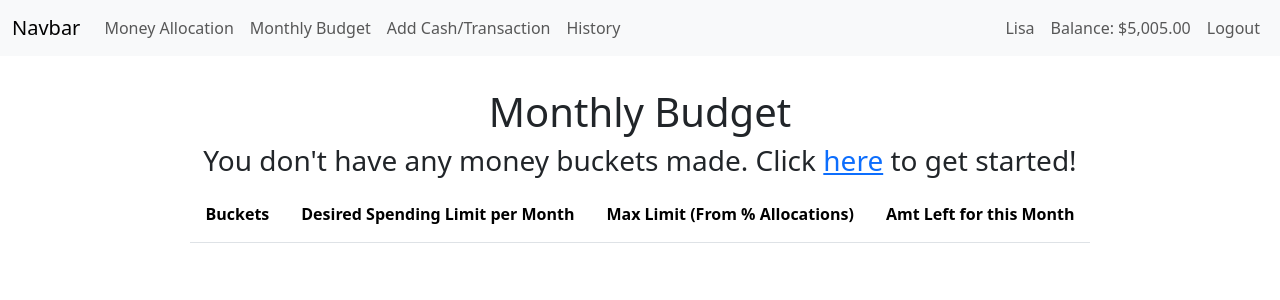
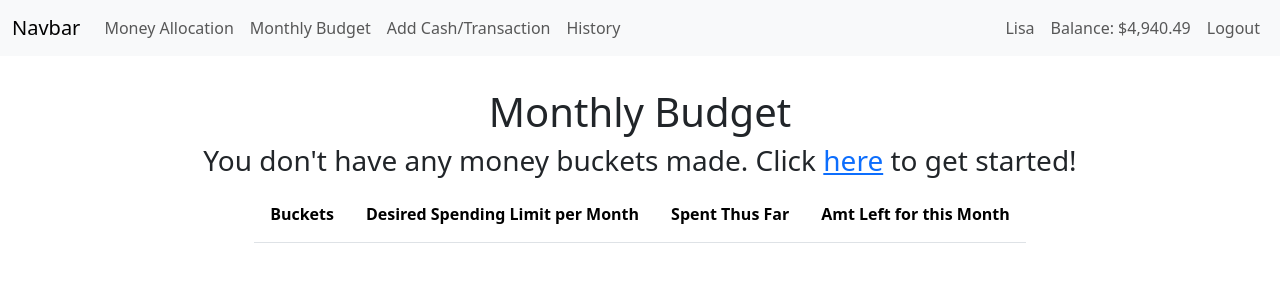
Before and after one commit to dnce17/budget, a Flask app: page /monthly in a window 1280 px wide. Shown: the top 300 px of the page. Run offline with Flask 3, Linux system fonts and the light colour scheme; a user stored in the database is signed in; data comes from the database, SQL or seed files in the repository; both versions use the stored data as it was after the commit; lists and menus that the app fills with data are empty; some libraries are stand-ins or nearby versions.

Commit message:
total spent added

```diff
--- a/static/data.json
+++ b/static/data.json
@@ -1 +1 @@
-Lisa, $5,005.00
+Lisa, $4,940.49
--- a/static/helpers.js
+++ b/static/helpers.js
@@ -148,6 +148,13 @@ function makeDoughnutChart(bucketNames, remainingMoney, monthLimit, chartCtnr, h
         }
     }
 
+    // Calculate total spent
+    for (let i = 0; i < monthLimit.length; i++) {
+        if (monthLimit[i].value.length > 0) {
+            spending[i].value = dollarFormat(monthLimit[i].value.replace(/[$,]/ig, '') - remainingMoney[i].value.replace(/$,/ig, ''));
+        }
+    }
+
     // Add charts equal to which bucket has month limit decided
     for (let i = 0; i < bucketNames.length; i++) {
         let canvas = document.createElement('canvas');
--- a/static/history.json
+++ b/static/history.json
@@ -1 +1 @@
-{"Basic Needs": [200], "Investment Account": [1050], "Fun": [5], "Savings": []}
+{"Basic Needs": [211.17], "Investment Account": [1103.34], "Fun": [5], "Savings": []}
--- a/static/monthly.js
+++ b/static/monthly.js
@@ -7,6 +7,7 @@ let cancelBtn = document.querySelector('.cancel-btn');
 let layerOneBtns = document.querySelector('.first-layer-btns');
 let layerTwoBtns = document.querySelector('.second-layer-btns');
 let monthLimit = document.querySelectorAll('.limit');
+let spending = document.querySelectorAll('.spending');
 let balance = document.querySelector('.balance-amt');
 
 let form = document.querySelector('.bucket-form');
@@ -159,8 +160,7 @@ saveBtn.addEventListener('click', (e) => {
     layerTwoBtns.classList.toggle('d-none');
     toggleBucketInputs(limits, true);
 
-    // Add back $ sign
-    // limits = document.querySelectorAll('.limit');
+    // Add back $ sign for month limit
     for (let i = 0; i < limits.length; i++) {
         // console.log(limits[i].value)
         // console.log(limits[i].value.length)
@@ -169,6 +169,7 @@ saveBtn.addEventListener('click', (e) => {
             limits[i].value = '$' + limits[i].value;
         }
     }
+
 });
 
 editBtn.addEventListener('click', (e) => {
--- a/templates/monthly.html
+++ b/templates/monthly.html
@@ -18,7 +18,8 @@
 				<tr class="col-headers">
 					<th>Buckets</th>
 					<th>Desired Spending Limit per Month</th>
-					<th>Max Limit (From % Allocations)</th>
+					<!-- <th>Max Limit (From % Allocations)</th> -->
+					<th>Spent Thus Far</th>
 					<th>Amt Left for this Month</th>
 				</tr>
 			</thead>
@@ -32,13 +33,15 @@
 							{% else %}
 								<td><input class="bucket-input limit saved int-only" type="text" inputmode="numeric" name="limit" placeholder="--"></td>
 							{% endif %}
-							<td><input class="allocation saved" type="text" name="allocation" placeholder="--" value="{{ usd((bucket.percent_allocation / 100) * money) }}" readonly></td>
-							<!-- <td><input class="remaining saved" type="text" name="remaining" placeholder="--" readonly></td> -->
+							<!-- <td><input class="allocation saved" type="text" name="allocation" placeholder="--" value="{{ usd((bucket.percent_allocation / 100) * money) }}" readonly></td> -->
 							{% if bucket.month_limit and expenses[bucket.name][0] %}
+								<td><input class="spending saved" type="text" name="spending" placeholder="--" value="{{ usd(expenses[bucket.name][0]) }}" readonly></td>
 								<td><input class="remaining saved existing" type="text" name="remaining" value="${{ bucket.month_limit - expenses[bucket.name][0] }}" readonly></td>
 							{% elif bucket.month_limit %}
+								<td><input class="spending saved" type="text" name="spending" placeholder="--" value="{{ usd(bucket.month_limit) }}" readonly></td>
 								<td><input class="remaining saved existing" type="text" name="remaining" value="${{ bucket.month_limit }}" readonly></td>
 							{% else %}
+								<td><input class="spending saved" type="text" name="spending" placeholder="--" readonly></td>
 								<td><input class="remaining saved" type="text" name="remaining" placeholder="--" readonly></td>
 							{% endif %}
 						</tr>
```
Also changed, not shown: budget.db, 1 other file.
